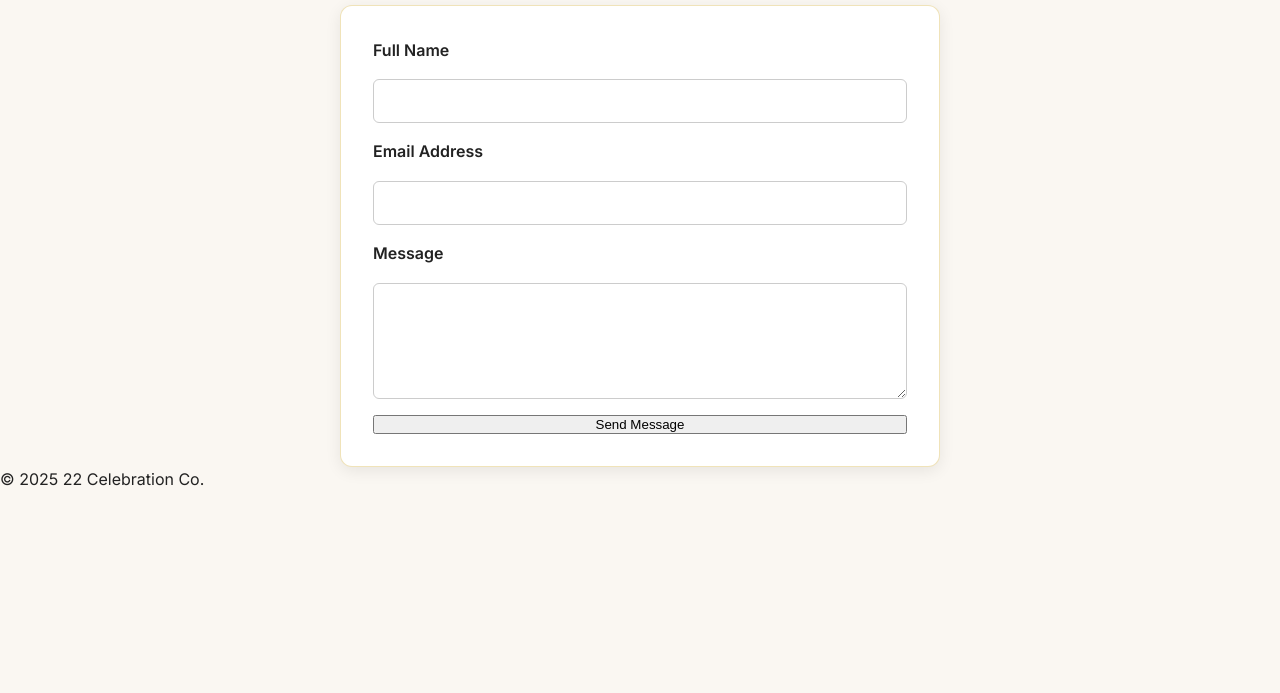
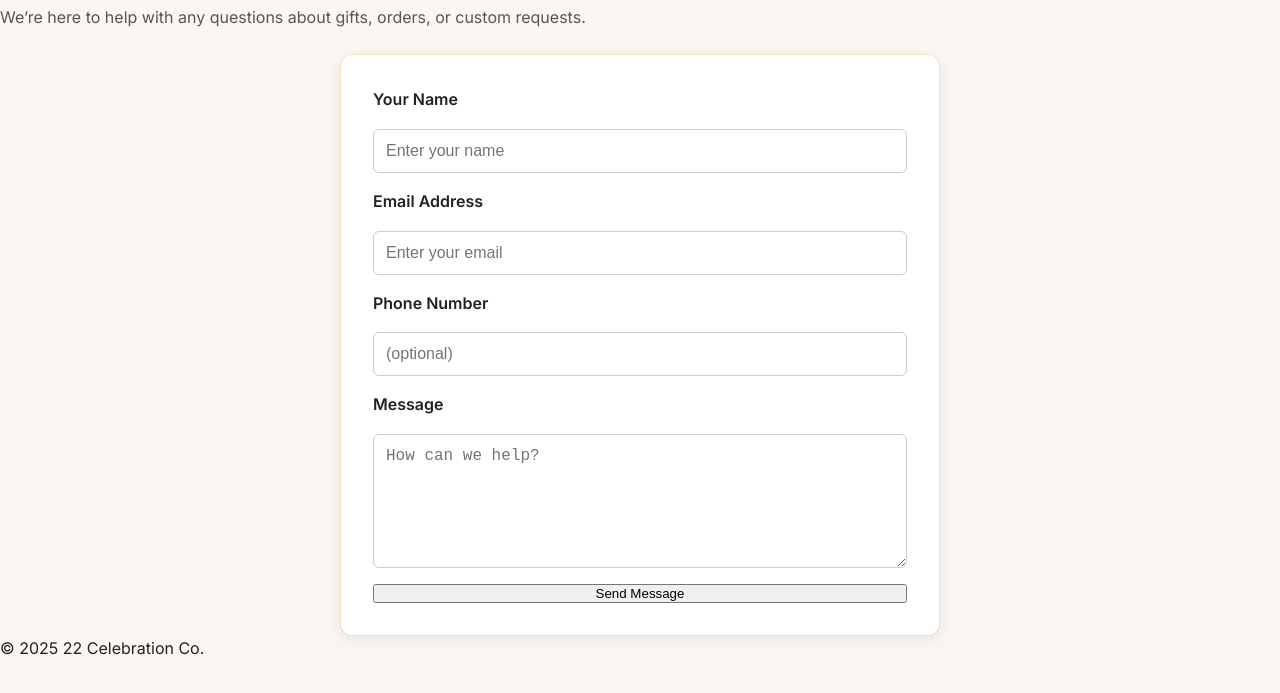
Before and after one commit to ericlane87/22-CELEBRATIONS-CO.-, a plain HTML site: page contact.html in a window 1280 px wide. Shown: the part 129-822 px from the top of the page. Before the commit the page ends 800 px from the top, so only its background shows below. Drawn offline with nearby package versions, Linux system fonts and the light colour scheme.

Commit message:
Update contact.html

```diff
--- a/contact.html
+++ b/contact.html
@@ -2,10 +2,9 @@
 <html lang="en">
 <head>
     <meta charset="UTF-8" />
-  <title>Contact Us - 22 Celebration Co.</title>
-  <meta name="viewport" content="width=device-width, initial-scale=1.0">
-
-  <link rel="stylesheet" href="style.css">
+    <title>Contact Us • 22 Celebration Co.</title>
+    <meta name="viewport" content="width=device-width, initial-scale=1.0" />
+    <link rel="stylesheet" href="style.css" />
 </head>
 
 <body>
@@ -28,19 +27,33 @@
 
 <main class="section">
     <h1 class="section-title">Contact Us</h1>
+    <p class="section-subtitle">We’re here to help with any questions about gifts, orders, or custom requests.</p>
 
-    <form action="https://formsubmit.co/YOUR_EMAIL" method="POST" class="contact-form">
+    <form class="contact-form" action="https://formsubmit.co/YOUR_EMAIL" method="POST">
 
-      <label for="name">Full Name</label>
-      <input id="name" name="name" required>
+        <!-- NAME -->
+        <label for="name">Your Name</label>
+        <input id="name" name="name" type="text" placeholder="Enter your name" required />
 
+        <!-- EMAIL -->
         <label for="email">Email Address</label>
-      <input id="email" name="email" type="email" required>
+        <input id="email" name="email" type="email" placeholder="Enter your email" required />
 
+        <!-- PHONE -->
+        <label for="phone">Phone Number</label>
+        <input id="phone" name="phone" type="tel" placeholder="(optional)" />
+
+        <!-- MESSAGE -->
         <label for="message">Message</label>
-      <textarea id="message" name="message" rows="5" required></textarea>
+        <textarea id="message" name="message" rows="6" placeholder="How can we help?" required></textarea>
 
+        <!-- SUBMIT -->
         <button type="submit" class="btn-primary">Send Message</button>
+
+        <!-- FormSubmit settings -->
+        <input type="hidden" name="_captcha" value="false">
+        <input type="hidden" name="_template" value="table">
+
     </form>
 </main>
 
```
Lines whose indentation alone changed are shown as unchanged.
